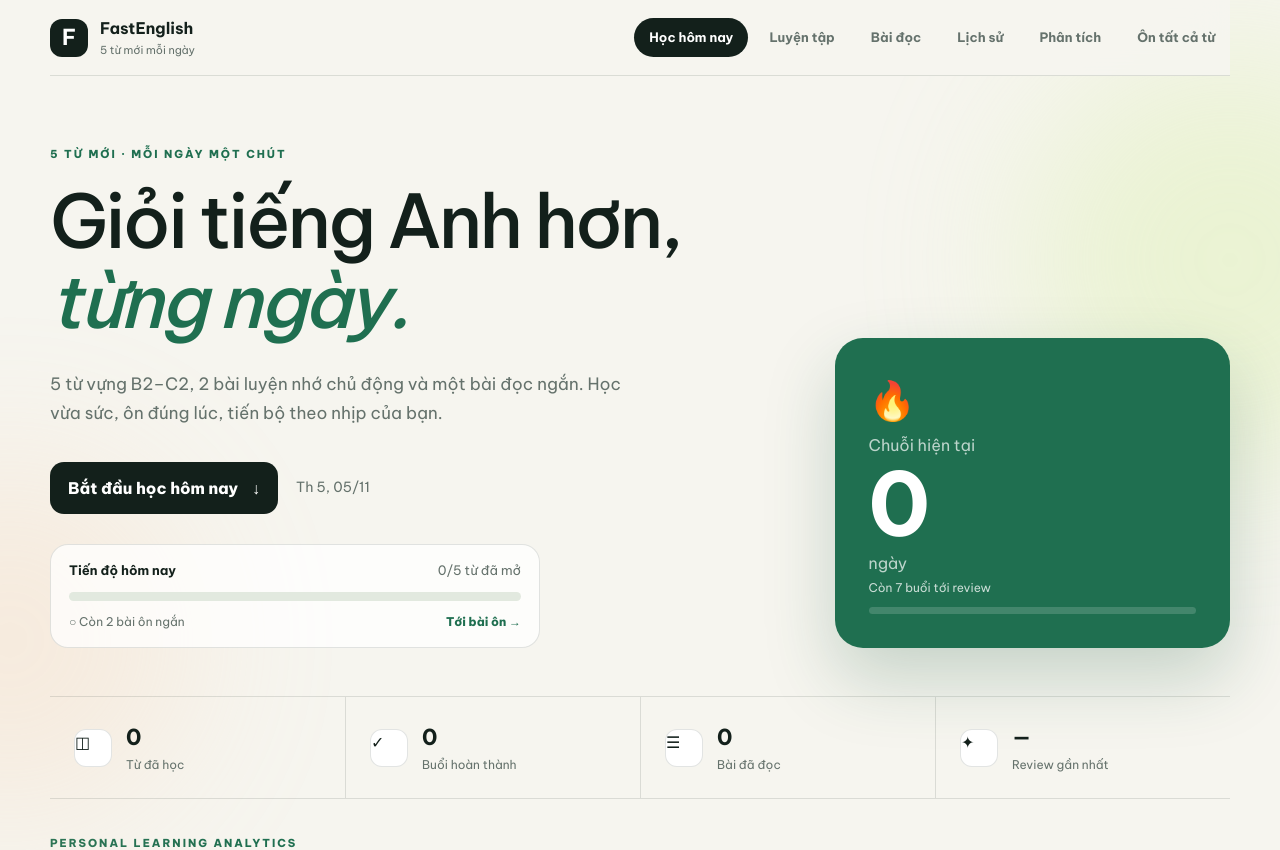
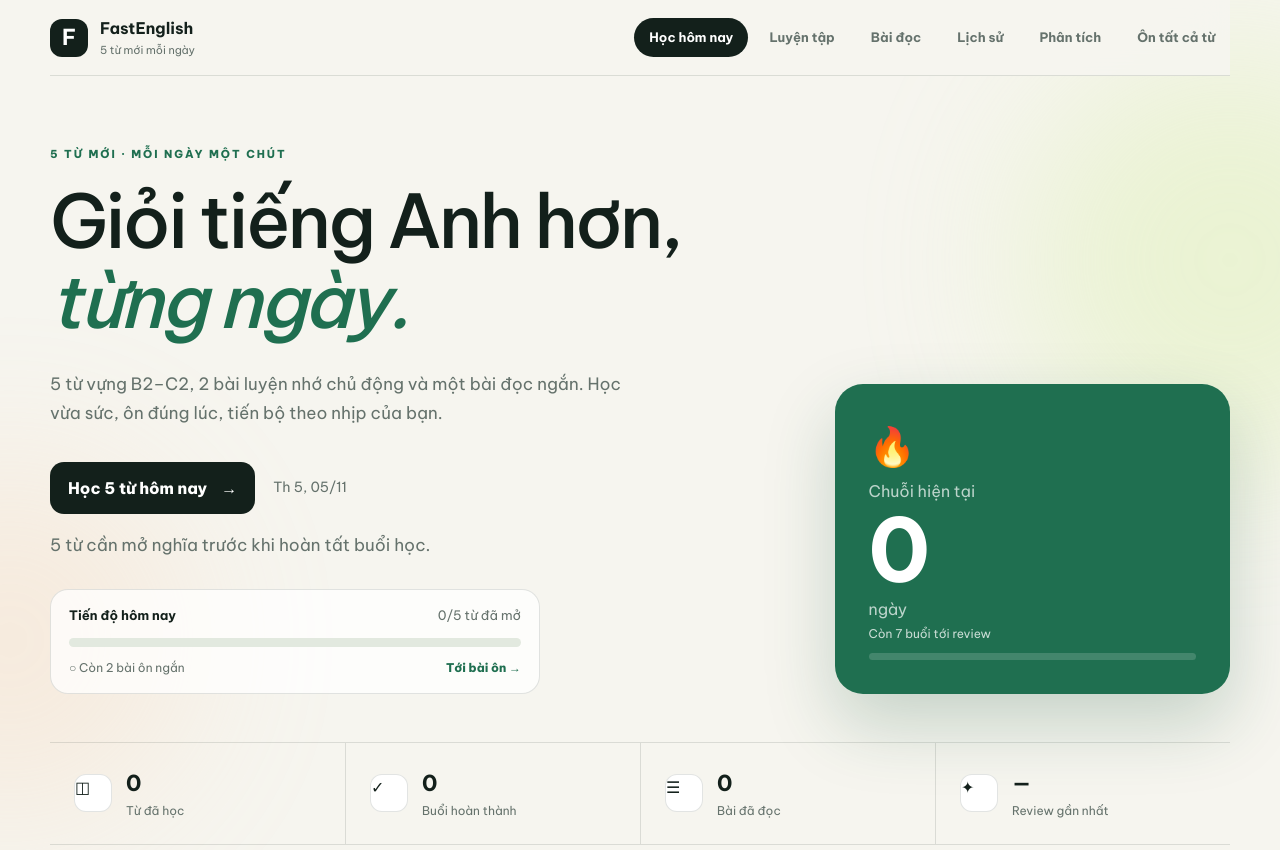
Before and after one commit to Loccao102/FastEnglishForDaily, a Next.js app: page / in a window 1280 px wide. Shown: the top 850 px of the page. Built offline with nearby package versions, Linux system fonts and the light colour scheme.

Commit message:
Guide personal study from home hero to the actual next unfinished task

```diff
--- a/components/FastEnglishApp.tsx
+++ b/components/FastEnglishApp.tsx
@@ -10,6 +10,7 @@ import LearningBackupControls from "@/components/LearningBackupControls";
 import { buildLearningInsights } from "@/lib/progress-insights";
 import { createReviewState, applyReviewResult, localStudyDate, type ReviewState } from "@/lib/review-schedule";
 import { useStudyDay } from "@/hooks/useStudyDay";
+import { chooseNextLearningAction } from "@/lib/learning-next";
 
 type LearnedWord = {
   firstLearnedDate: string;
@@ -295,6 +296,11 @@ export default function FastEnglishApp() {
   const learnedCount = Object.keys(progress.learned).length;
   const latestQuiz = progress.quizResults.at(-1);
   const insights = useMemo(() => buildLearningInsights(progress, today, WORDS_BY_ID), [progress, today]);
+  const nextAction=chooseNextLearningAction({
+    completedToday,revealedToday,totalToday:todayWords.length,
+    practicedToday:practiceCompletedToday,dueWords:insights.dueCount,
+    pendingWeeklyQuiz:Boolean(pendingCycle),readToday:progress.readArticleDates.includes(today)
+  });
   const displayStreak =
     progress.lastStudyDate === today || progress.lastStudyDate === yesterdayKey()
       ? progress.streak
@@ -470,11 +476,12 @@ export default function FastEnglishApp() {
             Học vừa sức, ôn đúng lúc, tiến bộ theo nhịp của bạn.
           </p>
           <div className="hero-actions">
-            <a className="primary-button" href="#today">
-              {completedToday ? "Xem lại bài hôm nay" : "Bắt đầu học hôm nay"} <span aria-hidden="true">↓</span>
+            <a className="primary-button" href={nextAction.href}>
+              {nextAction.label} <span aria-hidden="true">→</span>
             </a>
             <span className="today-label">{formatDate(today)}</span>
           </div>
+          <p className="next-action-description" aria-live="polite">{nextAction.description}</p>
           <div className="today-checklist" aria-live="polite">
             <div className="today-checklist-title">
               <strong>Tiến độ hôm nay</strong>
@@ -656,7 +663,7 @@ export default function FastEnglishApp() {
           onComplete={completeDailyPractice}
         />
 
-        <div className="complete-row">
+        <div className="complete-row" id="finish-today">
           <div>
             <strong>
               {completedToday
```
